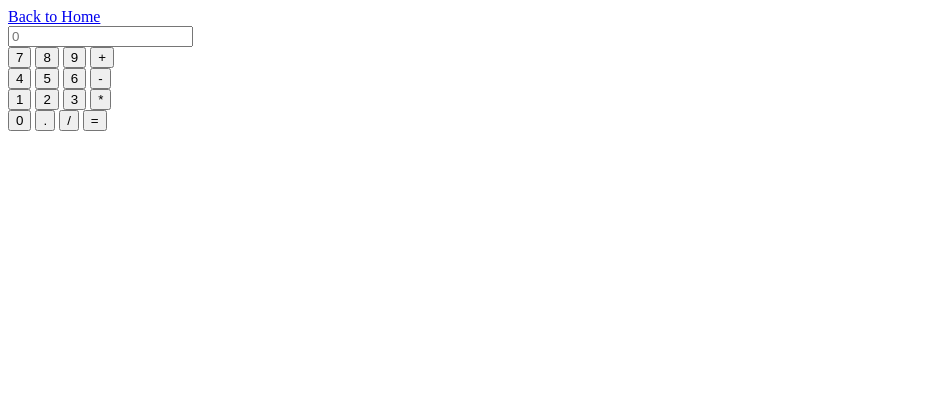
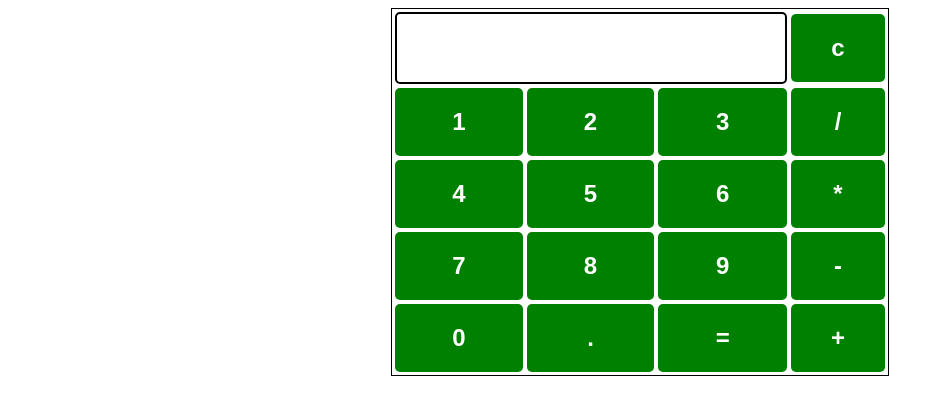
Before and after one commit to JayIvanOctat/Octat-my-app, a plain HTML site: page calculator.html in a window 1280 px wide. Shown: the whole page, without its empty margins (0-944 px from the left). Drawn offline with nearby package versions, Linux system fonts and the light colour scheme.

Commit message:
added javascript

```diff
--- a/calculator.html
+++ b/calculator.html
@@ -1,54 +1,103 @@
+<!DOCTYPE html>
 <html>
+
 <head>
-<meta charset="utf-8">
-<title>Calculator</title>
-	<link rel="stylesheet" href="style.css">
+	<title>JavaScript Calculator</title>
+	<script src="calculator.js"></script>
+	<script src=
+"https://cdnjs.cloudflare.com/ajax/libs/mathjs/10.6.4/math.js"
+		integrity=
+"sha512-BbVEDjbqdN3Eow8+empLMrJlxXRj5nEitiCAK5A1pUr66+jLVejo3PmjIaucRnjlB0P9R3rBUs3g5jXc8ti+fQ=="
+		crossorigin="anonymous"
+		referrerpolicy="no-referrer"></script>
+	<script src=
+"https://cdnjs.cloudflare.com/ajax/libs/mathjs/10.6.4/math.min.js"
+		integrity=
+"sha512-iphNRh6dPbeuPGIrQbCdbBF/qcqadKWLa35YPVfMZMHBSI6PLJh1om2xCTWhpVpmUyb4IvVS9iYnnYMkleVXLA=="
+		crossorigin="anonymous"
+		referrerpolicy="no-referrer"></script>
+
+	<!-- For styling -->
+	<style>
+		table {
+			border: 1px solid black;
+			margin-left: auto;
+			margin-right: auto;
+		}
+
+		input[type="button"] {
+			width: 100%;
+			padding: 20px 40px;
+			background-color: green;
+			color: white;
+			font-size: 24px;
+			font-weight: bold;
+			border: none;
+			border-radius: 5px;
+		}
+
+		input[type="text"] {
+			padding: 20px 30px;
+			font-size: 24px;
+			font-weight: bold;
+			border: none;
+			border-radius: 5px;
+			border: 2px solid black;
+		}
+	</style>
 </head>
- <a href="index.html">Back to Home</a>
+
 <body>
-	<script>
-	function calcNumbers(result){
-		form.displayResult.value=form.displayResult.value+result;
 
-	}
-	</script>
-	<div class="container">
-		<form name="form">
-		<div class="display">
-			<input type="text" placeholder="0" name="displayResult" />
-		</div>
-			<div class="buttons">
-			  <div class="row">
-				<input type="button" name="b7" value="7" onClick="calcNumbers(b7.value)">
-				  <input type="button" name="b8" value="8" onClick="calcNumbers(b8.value)">
-				  <input type="button" name="b9" value="9" onClick="calcNumbers(b9.value)">
-				  <input type="button" name="addb" value="+" onClick="calcNumbers(addb.value)">
-				</div>
+	<!-- Use Table to Create Calculator Structure Design -->
+	<table id="calcu">
+		<tr>
+			<td colspan="3"><input type="text" id="result"></td>
+			<td><input type="button" value="c" onclick="clr()" /> </td>
+		</tr>
+		<tr>
+			<td><input type="button" value="1" onclick="dis('1')"
+						onkeydown="myFunction(event)"> </td>
+			<td><input type="button" value="2" onclick="dis('2')"
+						onkeydown="myFunction(event)"> </td>
+			<td><input type="button" value="3" onclick="dis('3')"
+						onkeydown="myFunction(event)"> </td>
+			<td><input type="button" value="/" onclick="dis('/')"
+						onkeydown="myFunction(event)"> </td>
+		</tr>
+		<tr>
+			<td><input type="button" value="4" onclick="dis('4')"
+						onkeydown="myFunction(event)"> </td>
+			<td><input type="button" value="5" onclick="dis('5')"
+						onkeydown="myFunction(event)"> </td>
+			<td><input type="button" value="6" onclick="dis('6')"
+						onkeydown="myFunction(event)"> </td>
+			<td><input type="button" value="*" onclick="dis('*')"
+						onkeydown="myFunction(event)"> </td>
+		</tr>
+		<tr>
+			<td><input type="button" value="7" onclick="dis('7')"
+						onkeydown="myFunction(event)"> </td>
+			<td><input type="button" value="8" onclick="dis('8')"
+						onkeydown="myFunction(event)"> </td>
+			<td><input type="button" value="9" onclick="dis('9')"
+						onkeydown="myFunction(event)"> </td>
+			<td><input type="button" value="-" onclick="dis('-')"
+						onkeydown="myFunction(event)"> </td>
+		</tr>
+		<tr>
+			<td><input type="button" value="0" onclick="dis('0')"
+						onkeydown="myFunction(event)"> </td>
+			<td><input type="button" value="." onclick="dis('.')"
+						onkeydown="myFunction(event)"> </td>
 
-				<div class="row">
-				<input type="button" name="b4" value="4" onClick="calcNumbers(b4.value)">
-				  <input type="button" name="b5" value="5" onClick="calcNumbers(b5.value)">
-				  <input type="button" name="b6" value="6" onClick="calcNumbers(b6.value)">
-				  <input type="button" name="subb" value="-" onClick="calcNumbers(subb.value)">
-				</div>
+			<!-- solve function call function solve to evaluate value -->
+			<td><input type="button" value="=" onclick="solve()"> </td>
 
-				<div class="row">
-				<input type="button" name="b1" value="1" onClick="calcNumbers(b1.value)">
-				  <input type="button" name="b2" value="2" onClick="calcNumbers(b2.value)">
-				  <input type="button" name="b3" value="3" onClick="calcNumbers(b3.value)">
-				  <input type="button" name="mulb" value="*" onClick="calcNumbers(mulb.value)">
-				</div>
-
-				<div class="row">
-				<input type="button" name="b0" value="0" onClick="calcNumbers(b0.value)">
-				  <input type="button" name="potb" value="." onClick="calcNumbers(potb.value)">
-				  <input type="button" name="divb" value="/" onClick="calcNumbers(divb.value)">
-				  <input type="button" class="red" value="=" onClick="displayResult.value=eval(displayResult.value)">
-				</div>
-			</div>
-
-		</form>
-	</div>
+			<td><input type="button" value="+" onclick="dis('+')"
+						onkeydown="myFunction(event)"> </td>
+		</tr>
+	</table>
 </body>
 
 </html>
--- a/calculator.js
+++ b/calculator.js
@@ -0,0 +1,36 @@
+function dis(val) {
+    document.getElementById("result").value += val
+}
+
+function myFunction(event) {
+    if (event.key == '0' || event.key == '1'
+        || event.key == '2' || event.key == '3'
+        || event.key == '4' || event.key == '5'
+        || event.key == '6' || event.key == '7'
+        || event.key == '8' || event.key == '9'
+        || event.key == '+' || event.key == '-'
+        || event.key == '*' || event.key == '/')
+        document.getElementById("result").value += event.key;
+}
+
+var cal = document.getElementById("calcu");
+cal.onkeyup = function (event) {
+    if (event.keyCode === 13) {
+        console.log("Enter");
+        let x = document.getElementById("result").value
+        console.log(x);
+        solve();
+    }
+}
+
+// Function that evaluates the digit and return result
+function solve() {
+    let x = document.getElementById("result").value
+    let y = math.evaluate(x)
+    document.getElementById("result").value = y
+}
+
+// Function that clear the display
+function clr() {
+    document.getElementById("result").value = ""
+}
```
Also changed, not shown: index.html (+2 -0 lines).
